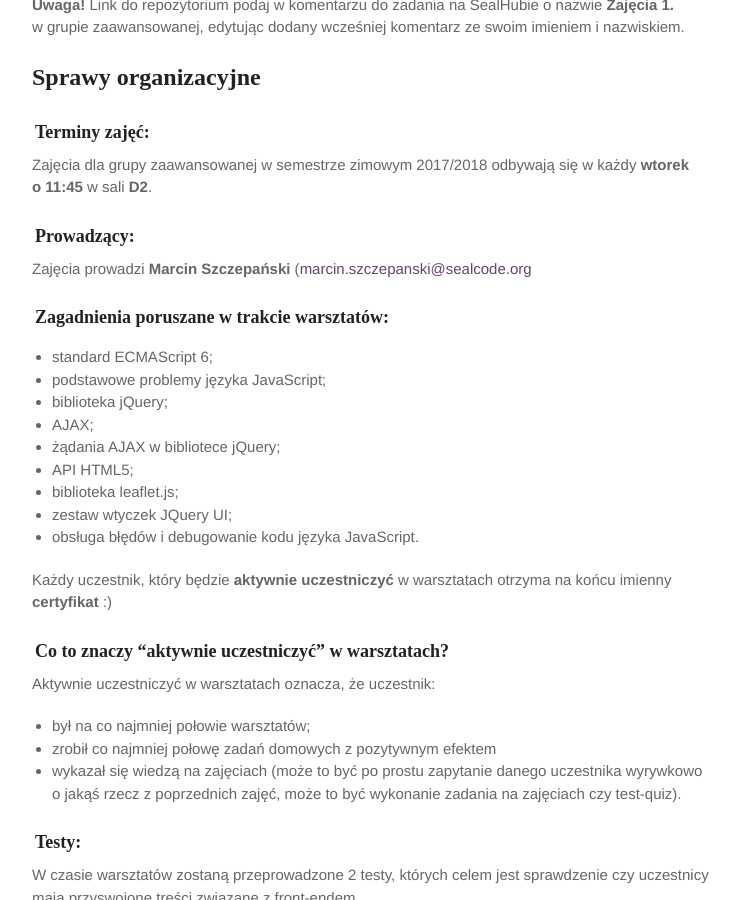
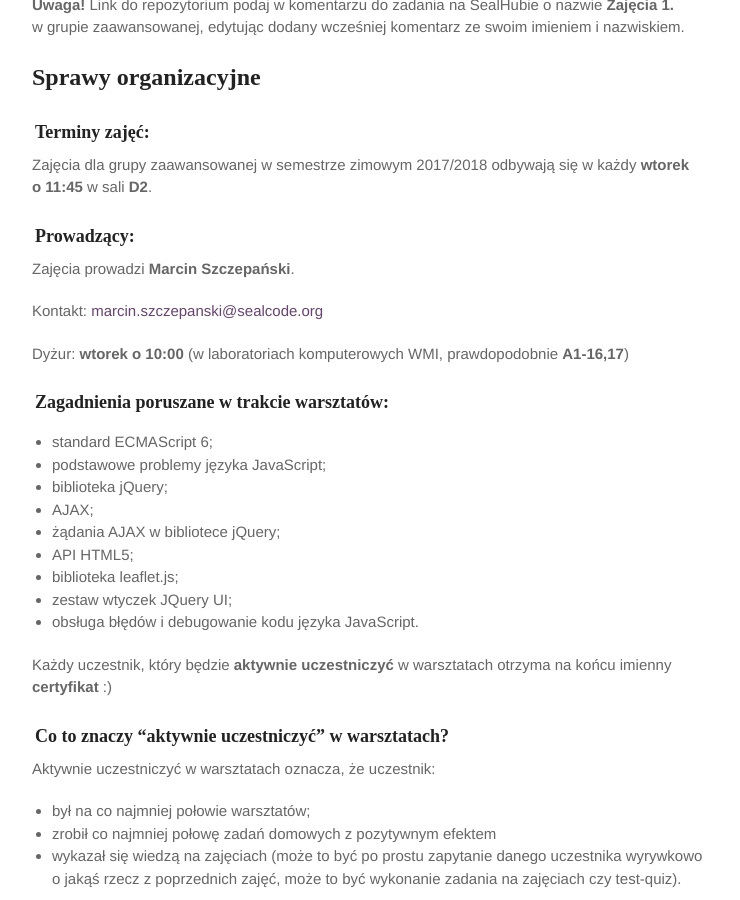
Before and after one commit to marcin-szczepanski/TWE, a Jekyll site: the page built from zajecia/2/informacje.md, in a window 1280 px wide and 900 px high, scrolled down 787 px. Shown: the whole window, without its empty margins (263-1003 px from the left). Built offline with Jekyll 4.4.1, drawn with Linux system fonts in a browser that asks for light colours; some web fonts are replaced.

Commit message:
Update informacje.md

```diff
--- a/zajecia/2/informacje.md
+++ b/zajecia/2/informacje.md
@@ -34,7 +34,11 @@
 Zajęcia dla grupy zaawansowanej w semestrze zimowym 2017/2018 odbywają się w każdy **wtorek o&nbsp;11:45** w&nbsp;sali **D2**.
 
 ### Prowadzący:
-Zajęcia prowadzi **Marcin Szczepański** (<a href="maito:marcin.szczepanski@sealcode.org">marcin.szczepanski@sealcode.org</a>
+Zajęcia prowadzi **Marcin Szczepański**.
+
+Kontakt: <a href="maito:marcin.szczepanski@sealcode.org">marcin.szczepanski@sealcode.org</a>
+
+Dyżur: **wtorek o 10:00** (w laboratoriach komputerowych WMI, prawdopodobnie **A1-16,17**)
 
 ### Zagadnienia poruszane w trakcie warsztatów:
 
```
